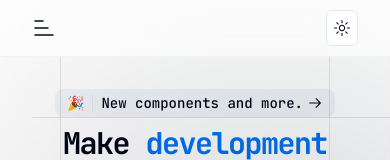
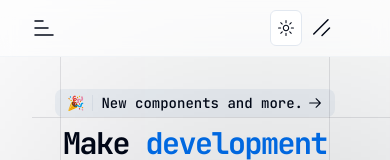
Before and after one commit to kico-ui/ui, a Next.js app: page / in a window 390 px wide. Shown: the top 160 px of the page. Built offline with nearby package versions, Linux system fonts and the light colour scheme.

Commit message:
feat: add logo in small screen

```diff
--- a/src/components/site-header.tsx
+++ b/src/components/site-header.tsx
@@ -3,6 +3,7 @@
 import MainNav from "@/components/main-nav"
 import MobileNav from "@/components/mobile-nav"
 import ModeToggle from "@/components/mode-toggle"
+import LogoLink from "./logo-link"
 
 function SiteHeader() {
   return (
@@ -14,6 +15,10 @@ function SiteHeader() {
         </div>
         <div className="flex items-center space-x-2">
           <ModeToggle />
+
+          <div className="md:hidden">
+            <LogoLink />
+          </div>
         </div>
       </div>
     </header>
```
